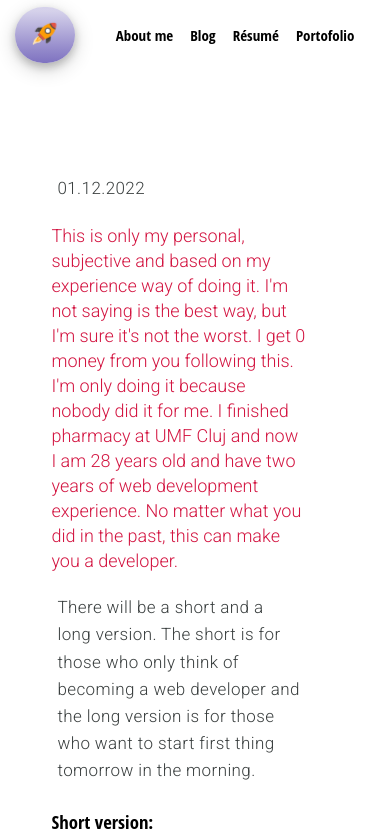
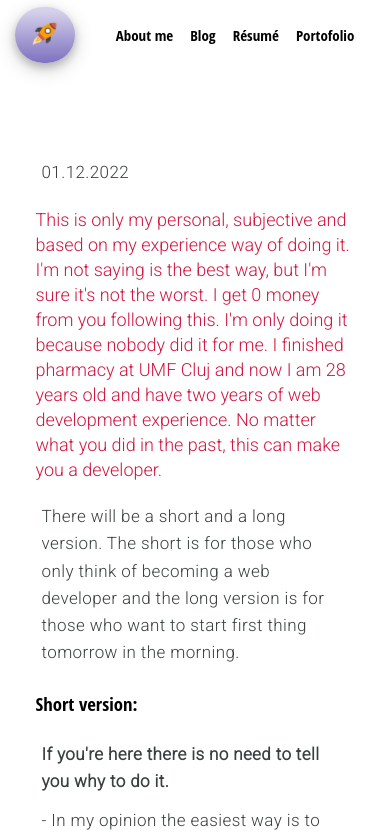
Before and after one commit to SergiuAlexandruPop/PortfolioPage, a React (Create React App) app: page /learn-front-end in a window 390 px wide. Shown: the top 837 px of the page. Built offline with nearby package versions, Linux system fonts and the light colour scheme.

Commit message:
made blog page more mobile responsive

```diff
--- a/src/components/blog/blogPosts/LearnFrontEnd/LearnFrontEnd.component.jsx
+++ b/src/components/blog/blogPosts/LearnFrontEnd/LearnFrontEnd.component.jsx
@@ -233,7 +233,7 @@ const LearnFrontEnd = () => {
               answer. Even if you don't figure it out, the simple exercise
               of trying is preparing you for your job. Learn how to search on google or youtube, how to find keywords in
               a page using ctrl + f, how to formulate the question.
-              You must learn how to learn. The art of figuring it out includes searching online or asking a friend. It doesn't matter what it takes, just figure it out. I
+              You must learn how to learn. The art of figuring it out includes searching online or asking a friend. It doesn't matter what it takes, just figure it out.
             </p>
             <p>
               Be organised!! This is a skill that takes you to another level in life. I have all my life saved in
--- a/src/components/blog/blogPosts/LearnFrontEnd/LearnFrontEnd.styles.jsx
+++ b/src/components/blog/blogPosts/LearnFrontEnd/LearnFrontEnd.styles.jsx
@@ -5,17 +5,11 @@ export const BodyContainer = styled.div`
   display: flex;
   flex-direction: column;
   justify-content: center;
-  width: 80%;
+  width: 60%;
   margin: 10rem auto;
   box-shadow: 0 0 60px -40px #aaa;
   border: 1px solid #fff;
   padding: .7rem 2rem 2rem;
-
-  @media screen and (max-width: 1000px) {
-    width: 95%;
-    margin: 8rem auto;
-    box-shadow: none;
-  }
 
   @media screen and (max-width: 1000px) {
     width: 95%;
@@ -66,6 +60,14 @@ export const VideoContainer = styled.iframe`
   width: 60%;
   aspect-ratio: 16 / 9;
   align-self: center;
+
+  @media screen and (max-width: 1000px) {
+    width: 80%;
+  }
+
+  @media screen and (max-width: 600px) {
+    width: 100%;
+  }
 `
 
 export const ResourceTitle = styled(Link)`
--- a/src/components/blog/blogPosts/generalStyles.styles.jsx
+++ b/src/components/blog/blogPosts/generalStyles.styles.jsx
@@ -8,6 +8,7 @@ export const PostContainer = styled.div`
   width: 80%;
 
   @media screen and (max-width: 600px) {
-    margin: 5%;
+    margin: 0;
+    width: 100%;
   }
 `;
```
